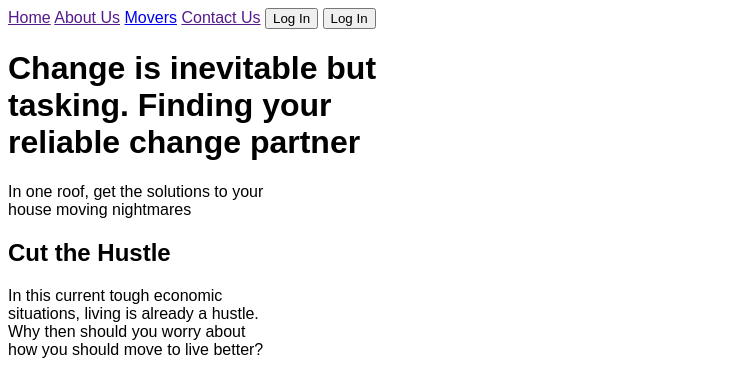
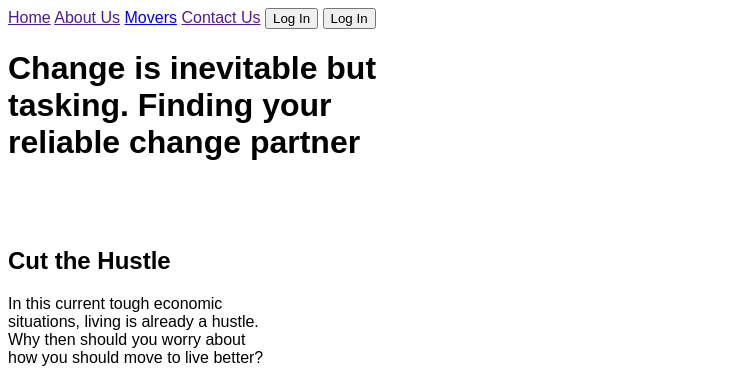
Before and after one commit to danielobare/quick-movers-website-ip, a plain HTML site: page index.html in a window 1280 px wide. Shown: the top 368 px of the page, without its empty margins (0-735 px from the left). Drawn offline with Linux system fonts and the light colour scheme; files whose address does not match are found by name.

Commit message:
It will add .stwt to css

```diff
--- a/index.css
+++ b/index.css
@@ -5,3 +5,9 @@ body {
 button {
     cursor: pointer;
 }
+.stwt {
+    padding-left: 45px;
+    margin-left: 30px;
+    font-size:larger;
+    color: rgb(255, 255, 255);
+}
```
